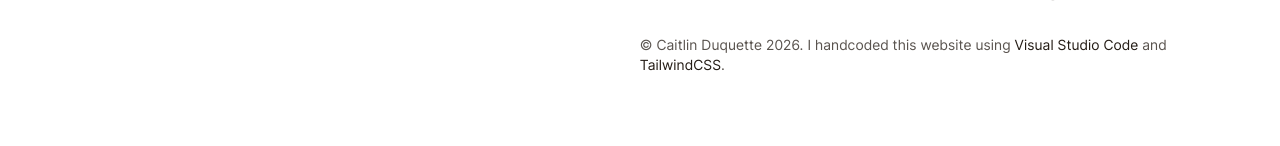
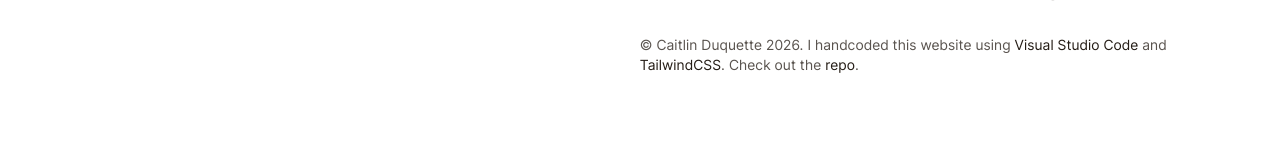
Before and after one commit to cosmogyny/portfolio1, a website: page about.html in a window 1280 px wide. Shown: the part 917-1063 px from the top of the page. Drawn offline with Linux system fonts and the light colour scheme.

Commit message:
updated about content

```diff
--- a/about.html
+++ b/about.html
@@ -63,6 +63,7 @@
                 © Caitlin Duquette 2026. I handcoded this website using
                 <a href="https://code.visualstudio.com/download" target="_blank" class="text-[#241C15] hover:text-[#cccccc]">Visual Studio Code</a> and
                 <a href="https://tailwindcss.com/" target="_blank" class="text-[#241C15] hover:text-[#cccccc]">TailwindCSS</a>.
+                Check out the <a href="https://github.com/cosmogyny/portfolio1" target="_blank" class="text-[#241C15] hover:text-[#cccccc]">repo</a>.
             </p>
         </div>
       </section>
```
